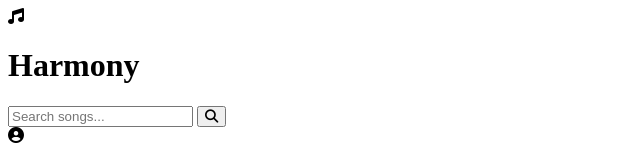
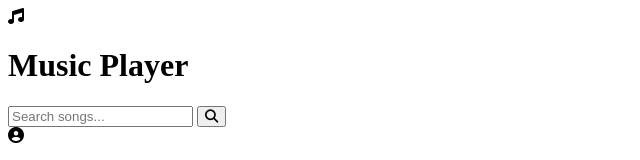
Before and after one commit to immustafa37/RhombixTechnologies_Tasks_2, a plain HTML site: page index.html in a window 1280 px wide. Shown: the top 160 px of the page, without its empty margins (0-640 px from the left). Drawn offline with Linux system fonts and the light colour scheme.

Commit message:
web name changed

```diff
--- a/index.html
+++ b/index.html
@@ -12,7 +12,7 @@
         <header>
             <div class="logo">
                 <i class="fas fa-music"></i>
-                <h1>Harmony</h1>
+                <h1>Music Player</h1>
             </div>
             <div class="search-bar">
                 <input type="text" id="search-input" placeholder="Search songs...">
```
